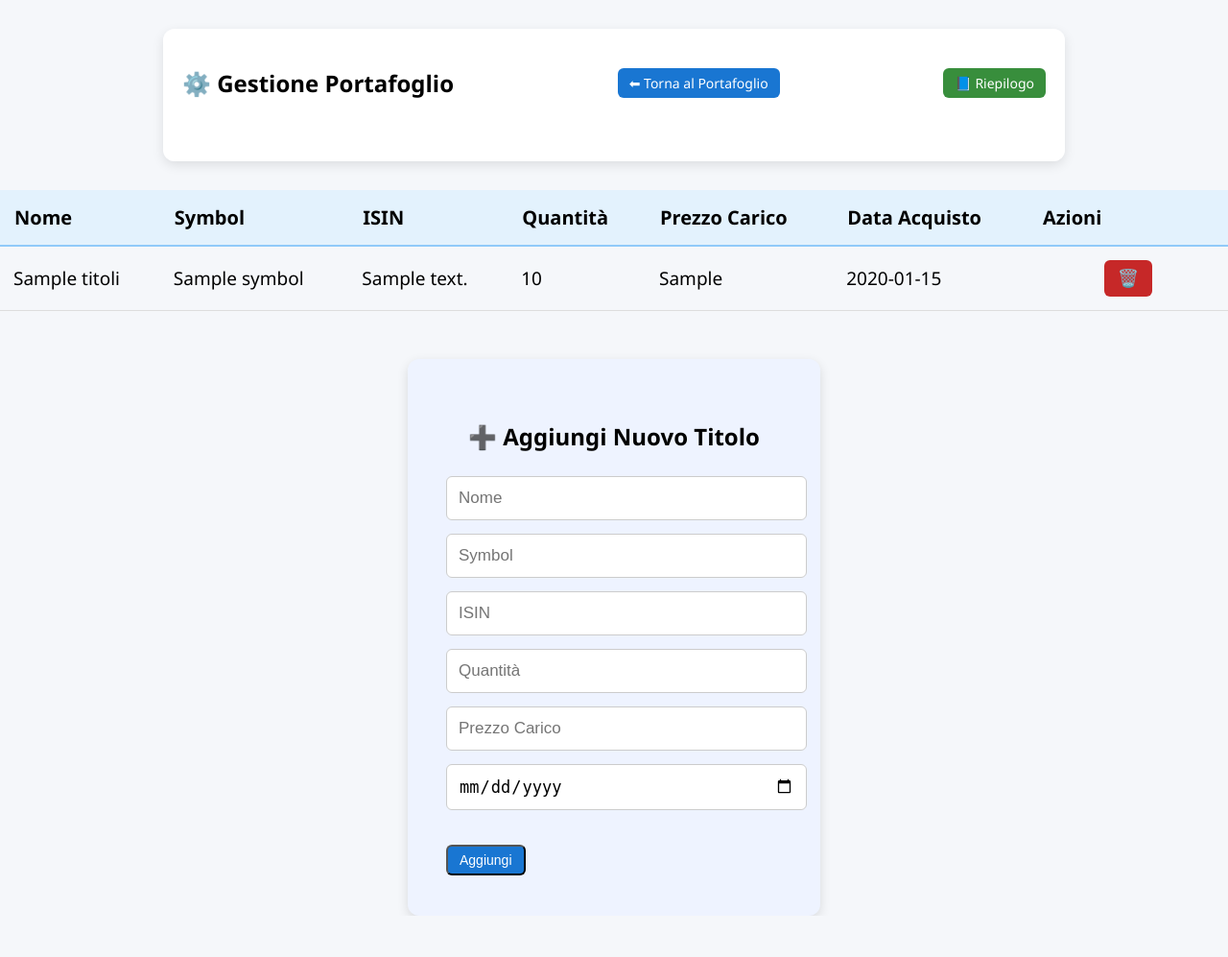
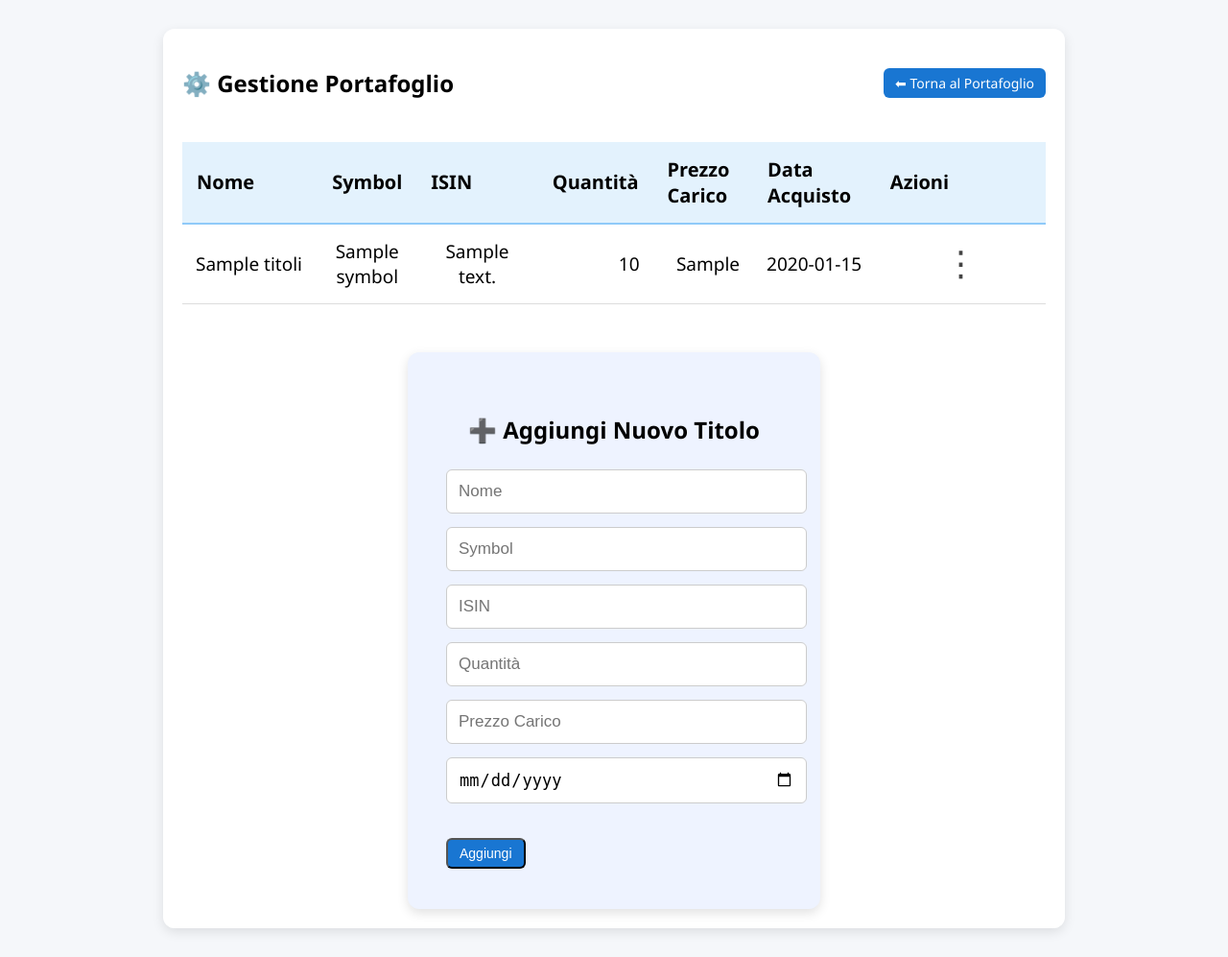
Before and after one commit to emiliomaj60-lang/portfolio_alerts, a Flask app: template src/templates/gestione_portafoglio.html in a window 1280 px wide. Shown: the whole page at 96% size. Before the commit the page ends 954 px from the top, so only its background shows below. Run offline with Flask 3, Linux system fonts and the light colour scheme; the template is opened without the code that fills it: most values are stand-ins (such as "Sample title", 1, 10 or a date in 2020).

Commit message:
Add files via upload

```diff
--- a/src/templates/gestione_portafoglio.html
+++ b/src/templates/gestione_portafoglio.html
@@ -31,24 +31,18 @@
             border-radius: 6px;
             cursor: pointer;
             font-size: 18px;
+        }
 
-        }
-         .form-box {
+        .form-box {
             background: #eef3ff;
             padding: 40px;
             border-radius: 12px;
             margin-top: 50px;
-
-            /* nuova larghezza più stretta */
             width: 350px;
-
-            /* nuova altezza raddoppiata */
             min-height: 500px;
-
             margin-left: auto;
             margin-right: auto;
             box-shadow: 0 4px 12px rgba(0,0,0,0.12);
-
             display: flex;
             flex-direction: column;
             justify-content: flex-start;
@@ -67,14 +61,99 @@
             font-size: 24px;
             margin-bottom: 25px;
             text-align: center;
+        }
 
-        }
         /* Ingrandisce la colonna Azioni */
         table td:last-child {
             text-align: center;
             width: 180px;
         }
 
+        /* ⭐ CSS DEL MENU ⋮ — VERSIONE INGRANDITA */
+        .actions-cell {
+            position: relative;
+            text-align: right;
+            width: 120px; /* triplicato */
+        }
+
+        .menu-container {
+            position: relative;
+            display: inline-block;
+        }
+
+        .menu-button {
+            background: none;
+            border: none;
+            font-size: 36px;   /* era 18px → triplicato */
+            cursor: pointer;
+            padding: 6px 12px; /* più grande */
+            color: #444;
+        }
+
+        .menu-button:hover {
+            color: #000;
+        }
+
+        .menu-dropdown {
+            display: none;
+            position: absolute;
+            right: 0;
+            top: 48px; /* era 22px → più spazio sotto i tre puntini */
+            background: white;
+            border: 2px solid #ccc; /* più spesso */
+            border-radius: 10px;    /* più morbido */
+            box-shadow: 0 4px 14px rgba(0,0,0,0.20);
+            min-width: 260px;       /* era 120px → più del doppio */
+            z-index: 10;
+            padding: 10px 0;
+        }
+
+        .menu-item {
+            padding: 24px 28px; /* aumenta l’altezza delle voci */
+            cursor: pointer;
+            font-size: 28px;    /* ingrandisce il testo */
+            font-weight: 600;
+        }
+
+        .menu-item:hover {
+            background: #f3f3f3;
+        }
+
+        .edit-nome {
+            width: 140px;
+            padding: 4px 6px;
+            text-align: left;
+        }
+
+        .edit-symbol {
+            width: 70px;
+            padding: 4px 6px;
+            text-align: center;
+        }
+
+        .edit-isin {
+            width: 130px;
+            padding: 4px 6px;
+            text-align: center;
+        }
+
+        .edit-quantita {
+            width: 60px;
+            padding: 4px 6px;
+            text-align: right;
+        }
+
+        .edit-prezzo {
+            width: 80px;
+            padding: 4px 6px;
+            text-align: right;
+        }
+
+        .edit-data {
+            width: 110px;
+            padding: 4px 6px;
+            text-align: center;
+        }
     </style>
 </head>
 
@@ -86,10 +165,6 @@
         <h2>⚙️ Gestione Portafoglio</h2>
 
         <a href="/" class="btn-small">⬅ Torna al Portafoglio</a>
-        <a href="/riepilogo_operazioni" class="btn-small" style="background:#388e3c;">📘 Riepilogo</a>
-    </div>
-
-
     </div>
 
     <table>
@@ -105,19 +180,24 @@
 
         {% for t in titoli %}
         <tr>
-            <td>{{ t.nome }}</td>
-            <td>{{ t.symbol }}</td>
-            <td>{{ t.isin }}</td>
-            <td>{{ t.quantita|int }}</td>
-            <td>{{ t.prezzo_carico }}</td>
-            <td>{{ t.data_acquisto.strftime("%d/%m/%Y") }}</td>
-            <td>
-                <button class="btn-delete" onclick="deleteRow('{{ t.symbol }}')">🗑️</button>
+            <td style="width:130px;">{{ t.nome }}</td>
+            <td style="width:75px; text-align:center;">{{ t.symbol }}</td>
+            <td style="width:110px; text-align:center;">{{ t.isin }}</td>
+            <td style="width:60px; text-align:right;">{{ t.quantita|int }}</td>
+            <td style="width:80px; text-align:right;">{{ t.prezzo_carico }}</td>
+            <td style="width:100px; white-space:nowrap;">{{ t.data_acquisto.strftime("%d/%m/%Y") }}</td>
+            <td class="actions-cell">
+                <div class="menu-container">
+                    <button class="menu-button">⋮</button>
+                    <div class="menu-dropdown">
+                        <div class="menu-item" onclick="duplicateRow(this)">Copia</div>
+                        <div class="menu-item" onclick="deleteRow({{ loop.index0 }})">Elimina</div>
+                    </div>
+                </div>
             </td>
         </tr>
         {% endfor %}
     </table>
-
     <div class="form-box">
         <h3>➕ Aggiungi Nuovo Titolo</h3>
 
@@ -128,7 +208,6 @@
             <input name="quantita" placeholder="Quantità" type="number" step="1"><br>
             <input name="prezzo_carico" placeholder="Prezzo Carico" type="number" step="0.0001"><br>
             <input name="data_acquisto" type="date"><br><br>
-
             <button class="btn-small" type="submit">Aggiungi</button>
         </form>
     </div>
@@ -136,6 +215,7 @@
 </div>
 
 <script>
+/* --- Aggiungi nuovo titolo --- */
 document.getElementById("addForm").onsubmit = function(e) {
     e.preventDefault();
     fetch("/gestione_portafoglio/add", {
@@ -144,11 +224,12 @@ document.getElementById("addForm").onsubmit = function(e) {
     }).then(() => location.reload());
 };
 
-function deleteRow(symbol) {
+/* --- Elimina titolo --- */
+function deleteRow(index) {
     if (!confirm("Vuoi davvero eliminare questo titolo?")) return;
 
     let fd = new FormData();
-    fd.append("chiave", symbol);
+    fd.append("index", index);
 
     fetch("/gestione_portafoglio/delete", {
         method: "POST",
@@ -156,6 +237,99 @@ function deleteRow(symbol) {
     }).then(() => location.reload());
 }
 
+/* --- MENU ⋮ (Modifica / Copia / Elimina) --- */
+document.addEventListener("click", function(e) {
+    const isButton = e.target.classList.contains("menu-button");
+    const dropdowns = document.querySelectorAll(".menu-dropdown");
+
+    // Chiude tutti i menu
+    dropdowns.forEach(d => d.style.display = "none");
+
+    // Se clicco sul bottone ⋮ apro il suo menu
+    if (isButton) {
+        e.stopPropagation();
+        const menu = e.target.nextElementSibling;
+        if (menu) {
+            menu.style.display = "block";
+        }
+    }
+});
+
+/* --- Copia --- */
+function copyRow(symbol) {
+    navigator.clipboard.writeText(symbol);
+    alert("Simbolo copiato: " + symbol);
+}
+/* --- DUPLICA RIGA --- */
+function duplicateRow(button) {
+    const row = button.closest("tr");
+    const clone = row.cloneNode(true);
+
+    // Rendi tutte le celle editabili (tranne i pulsanti)
+    const cells = clone.querySelectorAll("td");
+    cells.forEach((cell, index) => {
+        if (index < cells.length - 1) {
+            const value = cell.innerText.trim();
+
+            let cls = "";
+            if (index === 0) cls = "edit-nome";
+            if (index === 1) cls = "edit-symbol";
+            if (index === 2) cls = "edit-isin";
+            if (index === 3) cls = "edit-quantita";
+            if (index === 4) cls = "edit-prezzo";
+            if (index === 5) cls = "edit-data";
+
+            cell.innerHTML = `<input class="${cls}" value="${value}">`;
+        }
+    });
+
+    // Cambia il menu in un pulsante "Salva"
+    const actionCell = clone.querySelector("td:last-child");
+    actionCell.innerHTML = `
+        <button class="btn btn-success" onclick="saveNewRow(this)">Salva</button>
+    `;
+
+    // Inserisci la riga sotto quella originale
+    row.parentNode.insertBefore(clone, row.nextSibling);
+}
+
+/* --- SALVA LA RIGA DUPLICATA SU GITHUB --- */
+function saveNewRow(button) {
+    const row = button.closest("tr");
+    const inputs = row.querySelectorAll("input");
+
+    // Ordine reale della tua tabella:
+    // 0 = NOME
+    // 1 = SYMBOL
+    // 2 = ISIN
+    // 3 = QUANTITA
+    // 4 = PREZZO CARICO
+    // 5 = DATA ACQUISTO
+
+    const data = {
+        nome: inputs[0].value,
+        symbol: inputs[1].value,
+        isin: inputs[2].value,
+        quantita: inputs[3].value,
+        prezzo_carico: inputs[4].value,
+        data_acquisto: inputs[5].value
+    };
+
+    fetch("/gestione_portafoglio/duplicate", {
+        method: "POST",
+        headers: { "Content-Type": "application/json" },
+        body: JSON.stringify(data)
+    })
+    .then(r => r.json())
+    .then(res => {
+        if (res.status === "ok") {
+            alert("Titolo duplicato!");
+            location.reload();
+        } else {
+            alert("Errore: " + res.error);
+        }
+    });
+}
 </script>
 
 </body>
```
